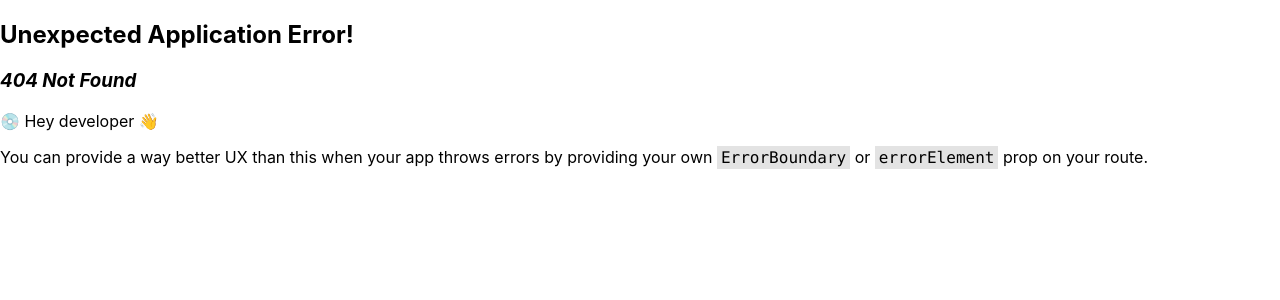
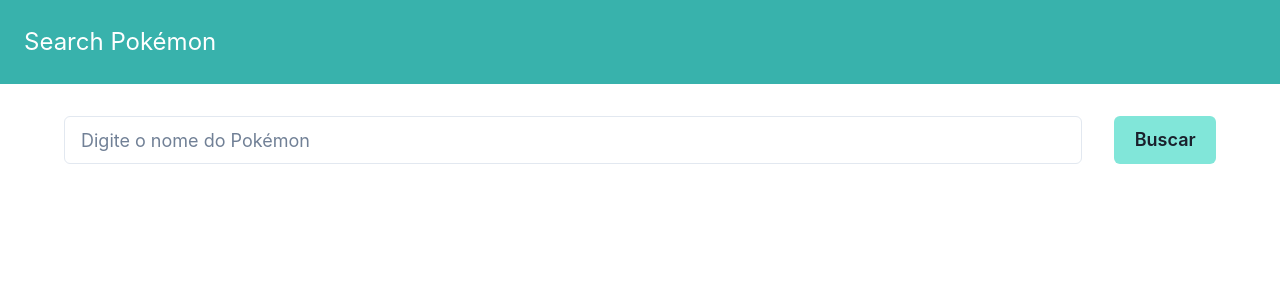
Before and after one commit to NikaElla69/FrontEnd, a React (Create React App) app: page /search in a window 1280 px wide. Before the commit this address had no page. Shown: the top 300 px of the page. Built offline with nearby package versions, Linux system fonts and the light colour scheme.

Commit message:
Commit Aula 11/06 ok

```diff
--- a/package.json
+++ b/package.json
@@ -3,10 +3,14 @@
   "version": "0.1.0",
   "private": true,
   "dependencies": {
+    "@chakra-ui/react": "^2.8.2",
+    "@emotion/react": "^11.11.4",
+    "@emotion/styled": "^11.11.5",
     "@testing-library/jest-dom": "^5.17.0",
     "@testing-library/react": "^13.4.0",
     "@testing-library/user-event": "^13.5.0",
     "axios": "^1.7.2",
+    "framer-motion": "^11.2.12",
     "react": "^18.3.1",
     "react-dom": "^18.3.1",
     "react-router-dom": "^6.24.0",
--- /dev/null
+++ b/src/components/Header.js
@@ -0,0 +1,13 @@
+import { Box, Text } from "@chakra-ui/react";
+
+const Header = ({ title }) => {
+    return (
+        <Box bgColor={"teal.400"} w={"100%"} padding={6}>
+            <Text color="white" fontSize={"24px"}>
+                {title}
+            </Text>
+        </Box>
+    );
+}
+
+export default Header;
--- a/src/pages/Home.js
+++ b/src/pages/Home.js
@@ -9,6 +9,9 @@
             <div>
                 <Link to="/list">Ir para a página de lista</Link>
             </div>
+            <div>
+                <Link to="/search">Ir para a página de busca de pokemon</Link>
+            </div>
         </div>
     );
 }
--- a/src/pages/List.js
+++ b/src/pages/List.js
@@ -1,10 +1,11 @@
+import { AlertDialog, AlertDialogBody, AlertDialogContent, AlertDialogFooter, AlertDialogHeader, AlertDialogOverlay, Box, Button, useDisclosure } from "@chakra-ui/react";
 import axios from "axios";
 import { useCallback, useEffect, useState } from "react";
-import { useNavigate } from "react-router-dom";
 
 const List = () => {
 
     const [pokemons, setPokemons] = useState([])
+    const { isOpen, onOpen, onClose } = useDisclosure();
 
     const getPokemons = useCallback(async () => {
         try {
@@ -26,8 +27,43 @@
     return (
         <div>
             {pokemons.map((pokemon, index) => {
-                return <div key={index}>{pokemon.name}</div>
+                return (
+                    <Box key={index} marginBottom={4} padding={4} bgColor={"pink.100"}>
+                        {pokemon.name}
+                    </Box>
+                )
             })}
+            <>
+                <Button colorScheme='green' margin={4} onClick={onOpen}>
+                    Open dialog
+                </Button>
+
+                <AlertDialog
+                    isOpen={isOpen}
+                    onClose={onClose}
+                >
+                    <AlertDialogOverlay>
+                        <AlertDialogContent>
+                            <AlertDialogHeader fontSize='lg' fontWeight='bold'>
+                                Titulo Dialog
+                            </AlertDialogHeader>
+
+                            <AlertDialogBody>
+                                Descrição dialog
+                            </AlertDialogBody>
+
+                            <AlertDialogFooter>
+                                <Button onClick={onClose}>
+                                    Cancel
+                                </Button>
+                                <Button colorScheme='green' onClick={onClose} ml={3}>
+                                    Confirm
+                                </Button>
+                            </AlertDialogFooter>
+                        </AlertDialogContent>
+                    </AlertDialogOverlay>
+                </AlertDialog>
+            </>
         </div>
     );
 }
--- /dev/null
+++ b/src/pages/SearchPokemon.js
@@ -0,0 +1,38 @@
+import { Button, Flex, Input } from "@chakra-ui/react";
+import Header from "../components/Header";
+
+const SearchPokemon = () => {
+
+    const renderSearchImput = () => {
+        return (
+            <Flex
+                gap={8}
+                px={16}
+                justifyContent={"center"}
+                alignItems={"center"}
+                marginTop={8}
+            >
+                <Input
+                    placeholder="Digite o nome do Pokémon"
+                    size={"lg"}
+                    colorScheme="teal"
+                />
+                <Button
+                    size={"lg"}
+                    bgColor={"teal.200"}
+                >
+                    Buscar
+                </Button>
+            </Flex>
+        )
+    }
+
+    return (
+        <div>
+            <Header title={"Search Pokémon"} />
+            {renderSearchImput()}
+        </div>
+    );
+}
+
+export default SearchPokemon;
```
Also changed, not shown: src/App.js (+9 -1 lines), 1 other file (tests, documents, lock files or other folders).
